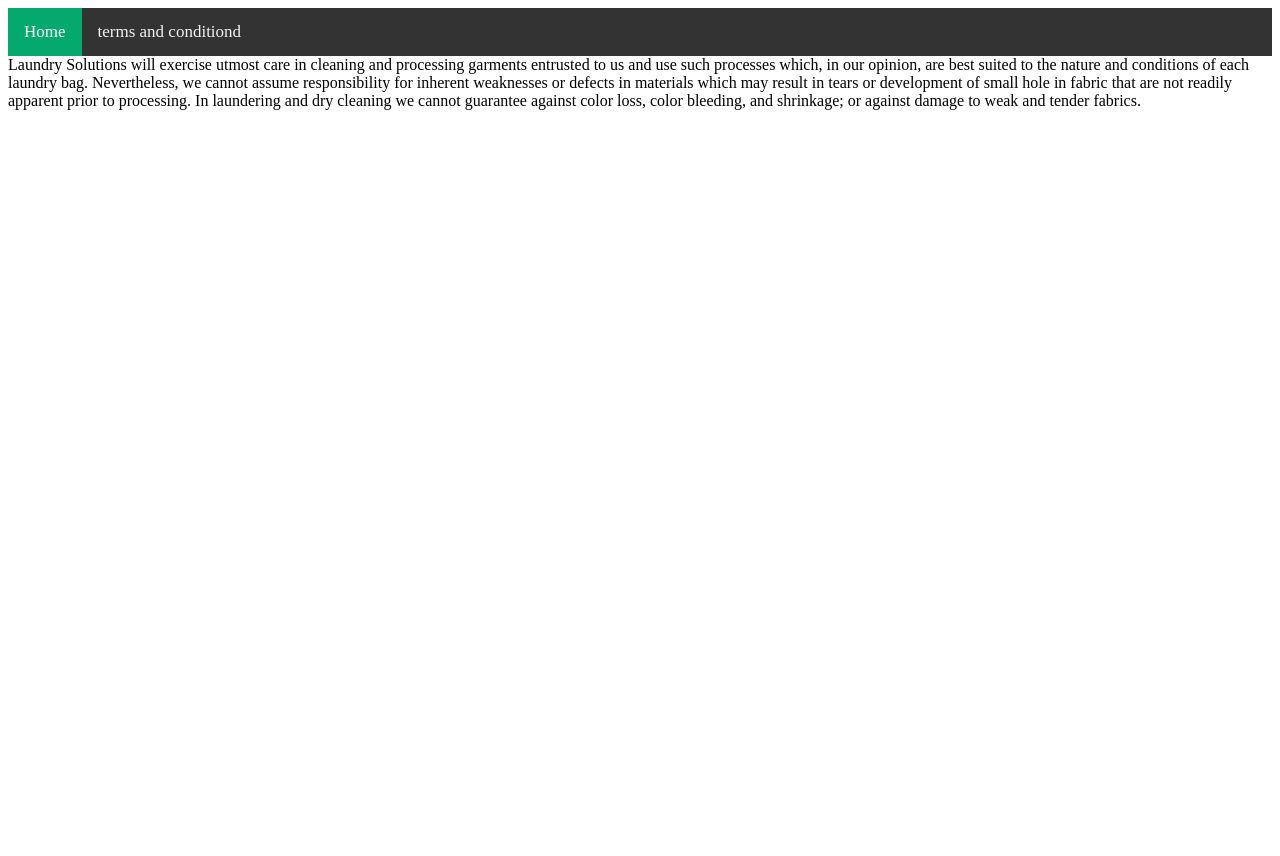
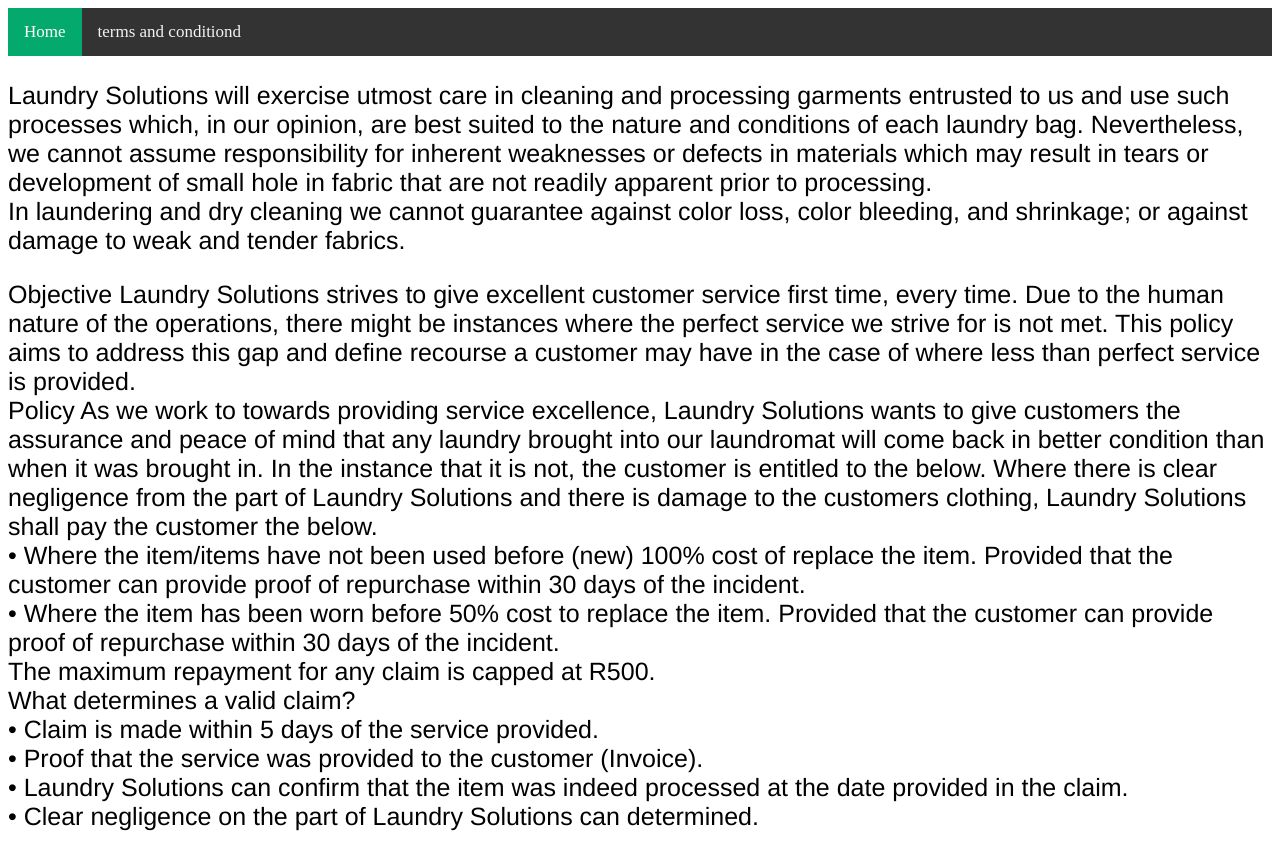
Before and after one commit to azania-neptune-labs/Laundry, a plain HTML site: page terms.html in a window 1280 px wide. Before the commit the page ends 800 px from the top, so only its background shows below. Drawn offline with Linux system fonts and the light colour scheme.

Commit message:
Update terms.html

```diff
--- a/terms.html
+++ b/terms.html
@@ -1,4 +1,3 @@
-
 <html>
   <head>
     <title>Terms and conditions</title>
@@ -30,6 +29,17 @@
   background-color: #04AA6D;
   color: white;
 }
+/*
+  .paragraphs
+*/
+.para{
+  font-size: 25;
+ font-family: SFProDisplay-Regular, Helvetica, Arial, sans-serif;
+}
+.para1{
+  font-size: 25;
+  font-family: SFProDisplay-Regular, Helvetica, Arial, sans-serif;
+}
     </style>
   </head>
   <body>
@@ -39,7 +49,29 @@
   <!--<a href="#contact">Contact</a>
   <a href="#about">About</a> -->
 </div>
-Laundry Solutions will exercise utmost care in cleaning and processing garments entrusted to us and use such processes which, in our opinion, are best suited to the nature and conditions of each laundry bag. Nevertheless, we cannot assume responsibility for inherent weaknesses or defects in materials which may result in tears or development of small hole in fabric that are not readily apparent prior to processing.
-In laundering and dry cleaning we cannot guarantee against color loss, color bleeding, and shrinkage; or against damage to weak and tender fabrics.
+<p class="para">
+Laundry Solutions will exercise utmost care in cleaning and processing garments entrusted to us and use such processes which, in our opinion, are best suited to the nature and conditions of each laundry bag. Nevertheless, we cannot assume responsibility for inherent weaknesses or defects in materials which may result in tears or development of small hole in fabric that are not readily apparent prior to processing.<br>
+In laundering and dry cleaning we cannot guarantee against color loss, color bleeding, and shrinkage; or against damage to weak and tender fabrics.</p>
+<p class="para1">
+
+Objective
+Laundry Solutions strives to give excellent customer service first time, every time. Due to the human nature of the operations, there might be instances where the perfect service we strive for is not met. This policy aims to address this gap and define recourse a customer may have in the case of where less than perfect service is provided.
+<br>
+Policy
+As we work to towards providing service excellence, Laundry Solutions wants to give customers the assurance and peace of mind that any laundry brought into our laundromat will come back in better condition than when it was brought in.  In the instance that it is not, the customer is entitled to the below.
+Where there is clear negligence from the part of Laundry Solutions and there is damage to the customers clothing, Laundry Solutions shall pay the customer the below.<br>
+• Where the item/items have not been used before (new) 100% cost of replace the item. Provided that the customer can provide proof of repurchase within 30 days of the incident.<br>
+• Where the item has been worn before 50% cost to replace the item. Provided that the customer can provide proof of repurchase within 30 days of the incident.
+<br>
+The maximum repayment for any claim is capped at R500.
+<br>
+What determines a valid claim?<br>
+• Claim is made within 5 days of the service provided.<br>
+• Proof that the service was provided to the customer (Invoice).<br>
+• Laundry Solutions can confirm that the item was indeed processed at the date provided in the claim.<br>
+• Clear negligence on the part of Laundry Solutions can determined.
+
+
+</p>
   </body>
     </html>
```
